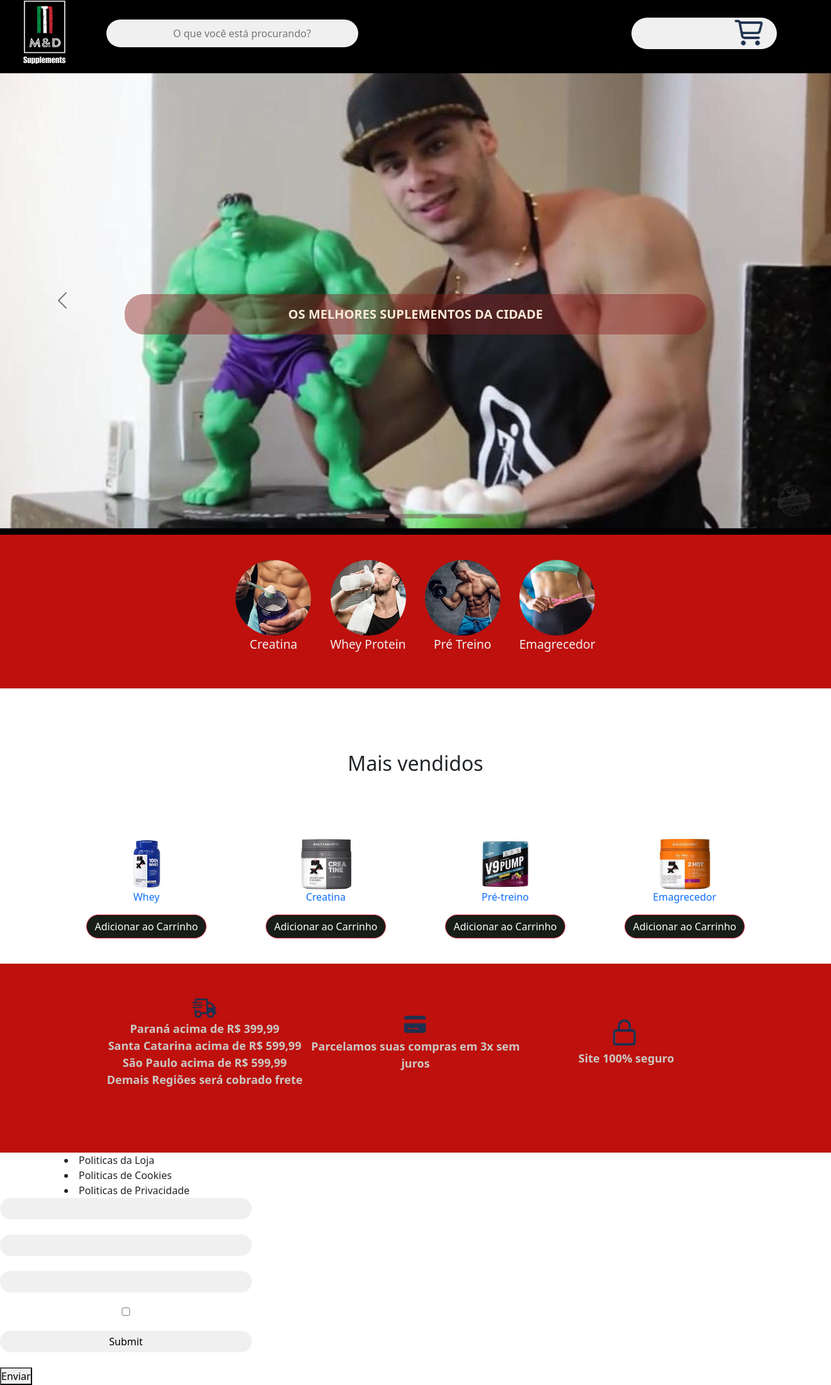
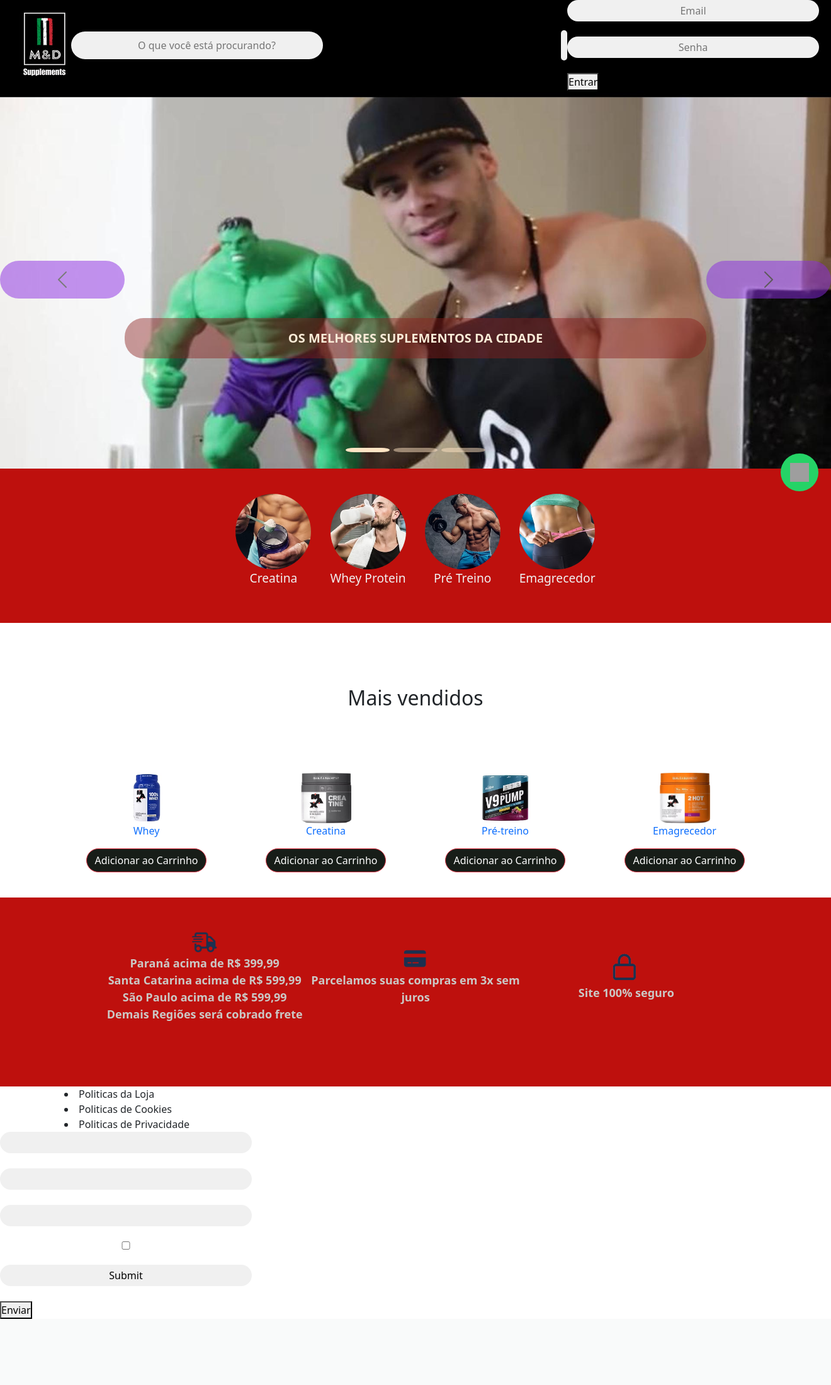
Before and after one commit to Diego-mah-gah/MD-Supplements, a PHP site: page / in a window 1320 px wide. Shown: the whole page at 63% size. After the commit the page ends 2094 px from the top, so only its background shows below. Run offline with PHP 8.4, Linux system fonts and the light colour scheme; grey boxes are pictures that could not be loaded.

Commit message:
change all this later

```diff
--- a/index.php
+++ b/index.php
@@ -19,9 +19,17 @@
             </a>
         </div>
         <div class="search-box">
-            <input type="text" id="searchInput" placeholder="O que você está procurando?" oninput="searchProduct()">
+            <input type="text" id="searchInput" placeholder="O que você está procurando?" oninput="searchProduct(document.getElementById(onclick='searchInput'.value({ $_GET})));">
         </div>
         <div class="cart-shop">
+            <i class="fa-solid fa-user" title="Login">
+                <a href="" class="icon-button">
+                    <i class="fas fa-bars">
+                        <img src="src/imgs/usuario.png" alt="usuario" title="login">
+                    </i>
+                </a>
+            </i>
+
             <i class="fa-solid fa-cart-shopping" title="Carrinho">
                 <a href="src/page/carrinho.php" class="icon-button">
                     <i class="fas fa-bars">
@@ -30,20 +38,28 @@
                 </a>
             </i>
         </div>
-        <div class="right-header">
-            <a href="https://wa.me/44999649804?text=Olá, eu gostaria de realizar um pedido" target="_blank" class="whatsapp-button">
-                <img src="https://cdn-icons-png.flaticon.com/512/733/733585.png" alt="WhatsApp">
-            </a>
+        <div class="login-user">
+            <div class="login">
+                <form action="src/page/login.php" method="POST">
+                    <input type="email" name="email" required placeholder="Email"><br>
+                    <input type="password" name="senha" required placeholder="Senha"><br>
+                    <button type="submit">Entrar</button>
+                    <?php
+                    include 'src/page/login.php';
+                    ?>
+                </form>
+            </div>
+
         </div>
     </header>
 
-    <div id="carouselExampleDark" class="carousel carousel-dark slide"  style="height:100%;">
+    <div id="carouselExampleDark" class="carousel carousel-dark slide" style="height:600px;">
         <div class="carousel-indicators">
-            <button type="button" data-bs-target="#carouselExampleDark" data-bs-slide-to="0" class="active" aria-current="true" aria-label="Slide 1" style="background-color:#715555; padding:2px 20px; border-radius: 100px 100px;"></button>
-            <button type="button" data-bs-target="#carouselExampleDark" data-bs-slide-to="1" aria-label="Slide 2" style="background-color:#715555; padding:2px 20px; border-radius: 100px 100px;"></button>
-            <button type="button" data-bs-target="#carouselExampleDark" data-bs-slide-to="2" aria-label="Slide 3" style="background-color:#715555; padding:2px 20px; border-radius: 100px 100px;"></button>
+            <button type="button" data-bs-target="#carouselExampleDark" data-bs-slide-to="0" class="active" aria-current="true" aria-label="Slide 1" style="background-color:bisque; padding:2px 20px; border-radius: 100px 100px;"></button>
+            <button type="button" data-bs-target="#carouselExampleDark" data-bs-slide-to="1" aria-label="Slide 2" style="background-color:bisque; padding:2px 20px; border-radius: 100px 100px;"></button>
+            <button type="button" data-bs-target="#carouselExampleDark" data-bs-slide-to="2" aria-label="Slide 3" style="background-color:bisque; padding:2px 20px; border-radius: 100px 100px;"></button>
         </div>
-        <div class="carousel-inner" id="carousel-img">
+        <div class="carousel-inner" id="carousel-img" style="height: 600px;">
             <div class="carousel-item active" data-bs-interval="10000">
                 <img src="src/imgs/leostronda1.jpg" class="d-block w-100" alt="whey Monstro">
                 <div class="carousel-caption d-none d-md-block">
@@ -70,16 +86,21 @@
             </div>
 
         </div>
-        <button class="carousel-control-prev" type="button" data-bs-target="#carouselExampleDark" data-bs-slide="prev">
+        <button class="carousel-control-prev" type="button" style="background-color:blueviolet; padding:2px 20px; border-radius: 100px 100px;height:60px;margin:auto;" data-bs-target="#carouselExampleDark" data-bs-slide="prev">
             <span class="carousel-control-prev-icon" aria-hidden="true"></span>
             <span class="visually-hidden">Previous</span>
         </button>
-        <button class="carousel-control-next" type="button" data-bs-target="#carouselExampleDark" data-bs-slide="next">
+        <button class="carousel-control-next" type="button" data-bs-target="#carouselExampleDark" data-bs-slide="next" style="background-color:blueviolet; padding:2px 20px; border-radius: 100px 100px;height:60px;margin:auto;">
             <span class="carousel-control-next-icon" aria-hidden="true"></span>
             <span class="visually-hidden">Next</span>
         </button>
     </div>
 
+    <div class="right-header">
+        <a href="https://wa.me/44999649804?text=Olá, eu gostaria de realizar um pedido" target="_blank" class="whatsapp-button">
+            <img src="https://cdn-icons-png.flaticon.com/512/733/733585.png" alt="WhatsApp">
+        </a>
+    </div>
 
     <div class="category-section">
         <a class="category" href="src/page/creatina.php" style="text-decoration: none;">
--- /dev/null
+++ b/src/page/login.php
@@ -0,0 +1,35 @@
+<?php
+// Conexão com o banco de dados
+$conn = new mysqli("localhost", "root", "", "mdsupplements");
+
+if ($conn->connect_error) {
+    die("Conexão falhou: " . $conn->connect_error);
+}
+
+if (isset($_POST['email']) && isset($_POST['senha'])) {
+    $email = $_POST['email'];
+    $senha = password_hash($_POST['senha'], PASSWORD_DEFAULT);
+
+    // Verifica se o email já existe
+    $sql = "SELECT id FROM usuarios WHERE email = ?";
+    $stmt = $conn->prepare($sql);
+    $stmt->bind_param("s", $email);
+    $stmt->execute();
+    $stmt->store_result();
+
+    if ($stmt->num_rows > 0) {
+        echo "Este email já está cadastrado!";
+    } else {
+        $sql = "INSERT INTO usuarios (email, senha) VALUES (?, ?)";
+        $stmt = $conn->prepare($sql);
+        $stmt->bind_param("ss", $email, $senha);
+        if ($stmt->execute()) {
+            echo "Cadastro realizado com sucesso!";
+        } else {
+            echo "Erro ao cadastrar: " . $conn->error;
+        }
+    }
+
+    $stmt->close();
+}
+$conn->close();
--- a/src/style/style.css
+++ b/src/style/style.css
@@ -28,6 +28,9 @@
   margin-left: 30%;
   position: relative;
   padding: 0 5px;
+  .icon-button{
+    width:100%;
+  }
 }
 
 .cart-shop img {
@@ -147,4 +150,5 @@
   float: right;
 }
 
+
 /*# sourceMappingURL=style.css.map */
--- a/src/style/style.scss
+++ b/src/style/style.scss
@@ -139,9 +139,3 @@
   padding: 3px;
   float: right;
 }
-
-
-
-footer{
-
-}
```
Also changed, not shown: src/imgs/usuario.png (added).
